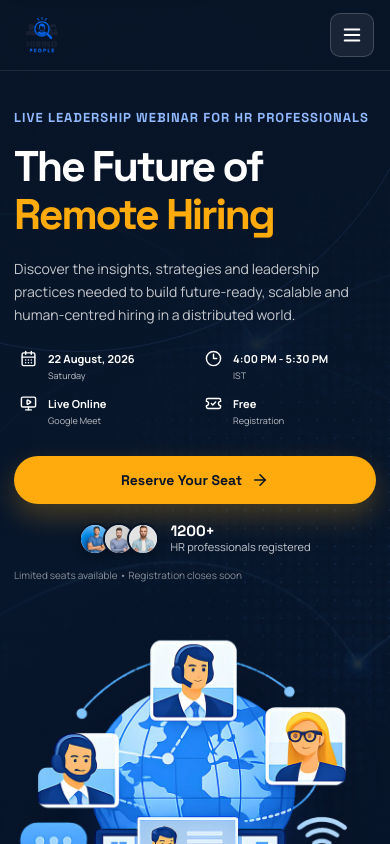
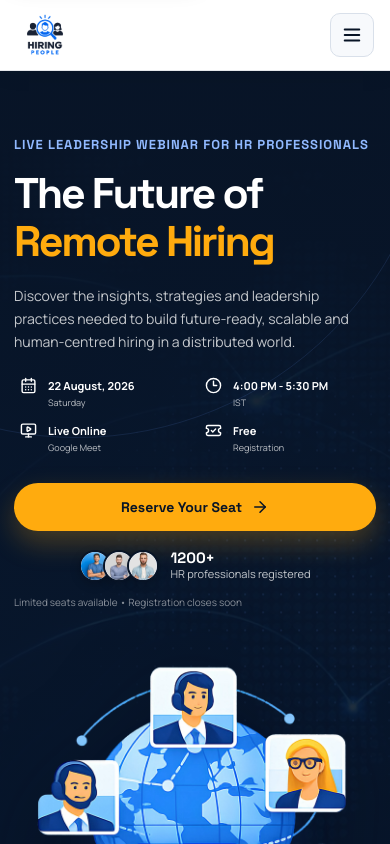
Before and after one commit to devprakash11/instahyer-website, a React (Vite) app: page / in a window 390 px wide. Shown: the top 844 px of the page. Built offline with nearby package versions, Linux system fonts and the light colour scheme.

Commit message:
fix: make navbar sticky with white background

```diff
--- a/src/styles/phase4-responsive.css
+++ b/src/styles/phase4-responsive.css
@@ -17,6 +17,60 @@ body,
 .button,
 .panelist-card__linkedin {
   touch-action: manipulation;
+}
+
+/* =========================================================
+   STICKY WHITE NAVBAR
+   Keep the brand and navigation readable above the dark hero.
+   ========================================================= */
+.site-header {
+  position: sticky;
+  top: 0;
+  z-index: 1000;
+  width: 100%;
+  background: #ffffff;
+  border-bottom: 1px solid #e5e7eb;
+  box-shadow: 0 4px 18px rgba(8, 20, 38, 0.08);
+}
+
+.site-header__inner {
+  min-height: 78px;
+}
+
+.site-nav {
+  color: var(--primary);
+}
+
+.site-nav > a {
+  color: var(--primary);
+}
+
+.site-nav > a:hover,
+.site-nav > a:focus-visible {
+  color: var(--secondary);
+}
+
+.menu-toggle {
+  color: var(--primary);
+  border-color: #d9e0ea;
+  background: #f7f9fc;
+}
+
+.menu-toggle:hover,
+.menu-toggle:focus-visible {
+  background: #eef3f9;
+}
+
+.brand-logo {
+  width: 72px;
+  height: 72px;
+  object-fit: contain;
+}
+
+/* The header is now part of normal flow, so the hero does not need
+   to reserve space for an overlaid navigation bar. */
+.hero {
+  padding-top: 92px;
 }
 
 @media (max-width: 1100px) {
@@ -67,6 +121,12 @@ body,
 @media (max-width: 820px) {
   .site-header__inner {
     position: relative;
+    min-height: 70px;
+  }
+
+  .brand-logo {
+    width: 64px;
+    height: 64px;
   }
 
   .menu-toggle {
@@ -86,11 +146,11 @@ body,
     gap: 0;
     margin-left: 0;
     padding: 10px;
-    border: 1px solid rgba(255, 255, 255, 0.12);
+    border: 1px solid #e5e7eb;
     border-radius: 0 0 16px 16px;
-    background: rgba(8, 20, 38, 0.98);
-    box-shadow: 0 20px 40px rgba(0, 0, 0, 0.24);
-    backdrop-filter: blur(12px);
+    background: #ffffff;
+    box-shadow: 0 20px 40px rgba(8, 20, 38, 0.14);
+    backdrop-filter: none;
   }
 
   .site-nav.site-nav--open {
@@ -113,7 +173,7 @@ body,
 
   .site-nav > a:hover,
   .site-nav > a:focus-visible {
-    background: rgba(255, 255, 255, 0.07);
+    background: #f3f6fa;
   }
 
   .site-nav > a::after {
@@ -126,7 +186,7 @@ body,
 
   .hero {
     min-height: auto;
-    padding: 124px 0 64px;
+    padding: 72px 0 64px;
   }
 
   .hero__inner {
@@ -192,9 +252,14 @@ body,
     min-height: 70px;
   }
 
+  .brand-logo {
+    width: 58px;
+    height: 58px;
+  }
+
   .site-header__brand img {
-    max-width: min(170px, 54vw);
-    height: auto;
+    max-width: 58px;
+    height: 58px;
   }
 
   .section-heading {
@@ -212,7 +277,7 @@ body,
   }
 
   .hero {
-    padding-top: 108px;
+    padding-top: 64px;
   }
 
   .hero h1 {
```
